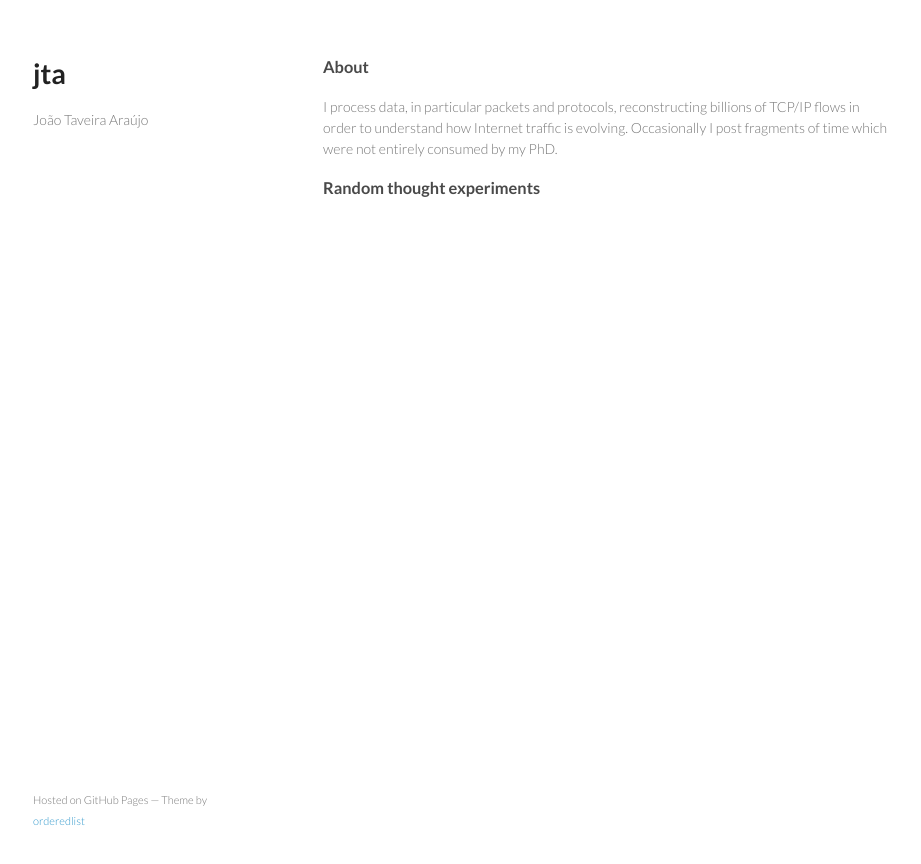
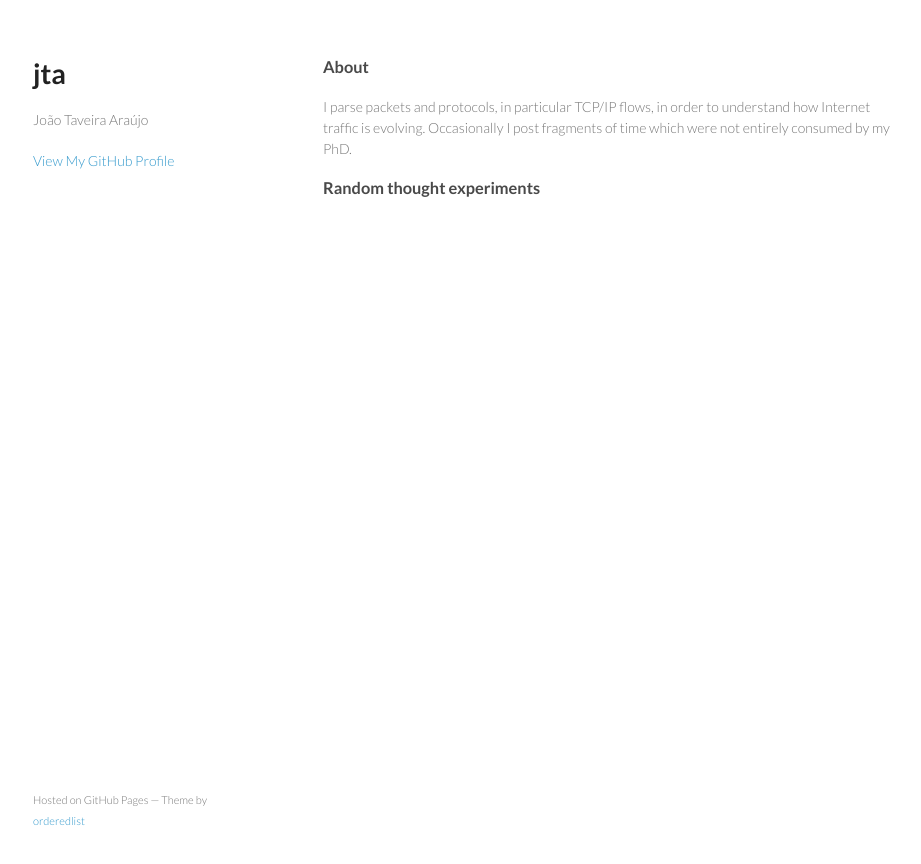
Before and after one commit to jta/jta.github.com, a Jekyll site: the page built from index.html, in a window 1280 px wide. Shown: the top 864 px of the page, without its empty margins (177-1098 px from the left). Built offline with Jekyll 4.4.1, drawn with Linux system fonts in a browser that asks for light colours; comment, search, counter and statistics services are not loaded.

Commit message:
Tweaking layout.

```diff
--- a/_layouts/default.html
+++ b/_layouts/default.html
@@ -15,10 +15,10 @@
   <body>
     <div class="wrapper">
       <header>
-        <h1>jta</h1>
+      	<div id="acronym"><a href="/"><h1>jta</h1></a></div>
         <p>João Taveira Araújo</p>
 
-        <!-- <p class="view"><a href="https://github.com/jta">View My GitHub Profile</a></p> --!>
+        <p class="view"><a href="https://github.com/jta">View My GitHub Profile</a></p>
 
       </header>
       <section>
--- a/_layouts/post.html
+++ b/_layouts/post.html
@@ -2,8 +2,9 @@
 layout: default
 ---
 <div id="post">
+	<h2>{{ page.title }}</h2>
+</div>
 {{ content }}
-</div>
 <a href="https://twitter.com/share" class="twitter-share-button" data-via="jta">Tweet</a>
 
 <!-- This is the actual comments section -->
@@ -34,4 +35,4 @@ layout: default
     {% endfor %}
   </ul>
 </div>
---!>
+-->
--- a/index.html
+++ b/index.html
@@ -4,7 +4,7 @@ layout: default
 
 <h3>About</h3>
 
-<p>I process data, in particular packets and protocols, reconstructing billions of TCP/IP flows in order to understand how Internet traffic is evolving. Occasionally I post fragments of time which were not entirely consumed by my PhD.
+<p>I parse packets and protocols, in particular TCP/IP flows, in order to understand how Internet traffic is evolving. Occasionally I post fragments of time which were not entirely consumed by my PhD.
 
 <h3>Random thought experiments</h3>
 
```
